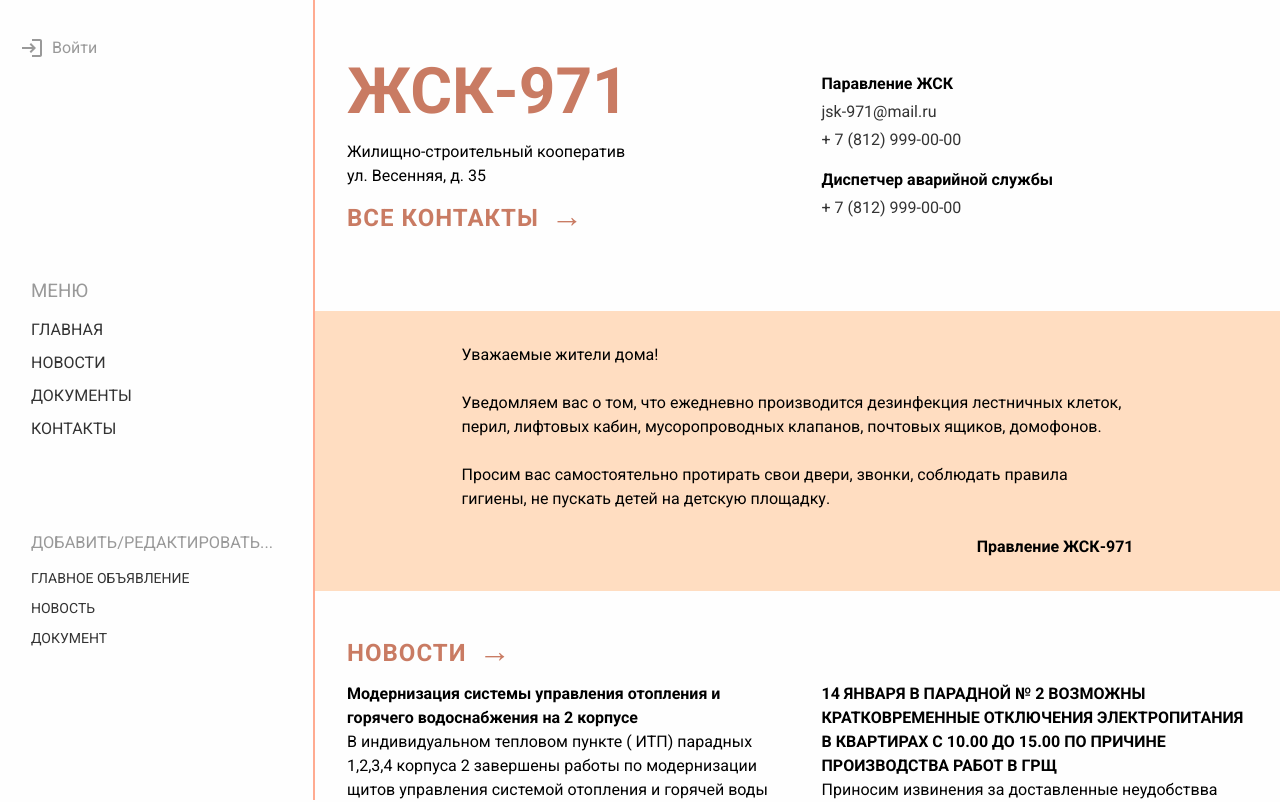
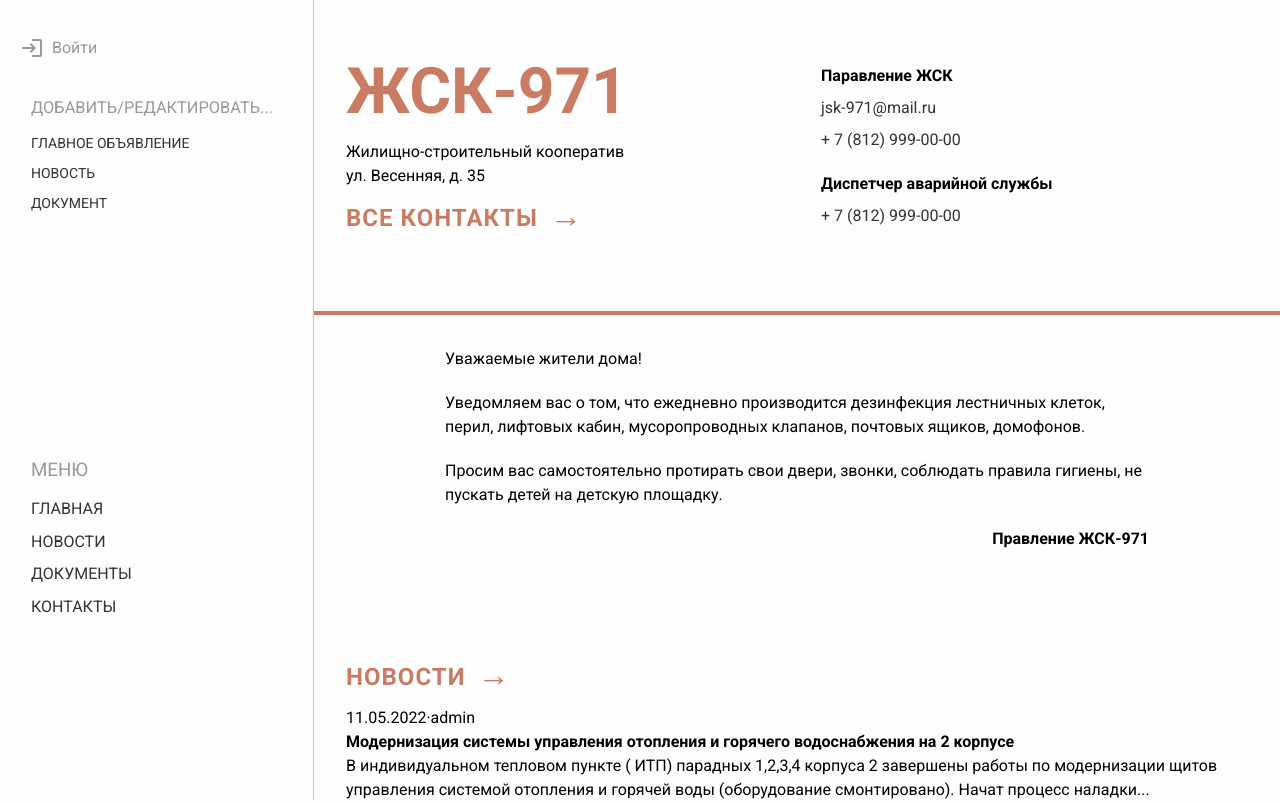
Before and after one commit to ianinazarenko/jsk-website, a React (Create React App) app in the folder client/: page / in a window 1280 px wide. Shown: the top 802 px of the page. Built offline with nearby package versions, Linux system fonts and the light colour scheme.

Commit message:
FE: styles changes

```diff
--- a/client/public/index.html
+++ b/client/public/index.html
@@ -1,14 +1,13 @@
 <!DOCTYPE html>
 <html lang="en">
   <head>
-    <meta charset="utf-8" />
+    <!-- <meta charset="utf-8" /> -->
+    <meta charset="windows-1252" />
     <link rel="icon" href="%PUBLIC_URL%/favicon.ico" />
     <meta name="viewport" content="width=device-width, initial-scale=1" />
     <meta name="theme-color" content="#000000" />
-    <meta
-      name="description"
-      content="Web site created using create-react-app"
-    />
+    <meta name="description" content="Web site created using create-react-app" />
+    <meta name="theme-color" content="#c97b63" />
     <link rel="apple-touch-icon" href="%PUBLIC_URL%/logo192.png" />
     <!--
       manifest.json provides metadata used when your web app is installed on a
--- a/client/src/components/Home/Announcement.tsx
+++ b/client/src/components/Home/Announcement.tsx
@@ -1,9 +1,11 @@
 import styled from 'styled-components'
+import Button from '@mui/material/Button'
 
 export default function Announcement() {
   return (
     <Wrapper className='g--section'>
-      <article className='g--centered'>
+      <article className='g--section-centered'>
+        <div className='content'>
           <p>Уважаемые жители дома!</p>
           <p>
             Уведомляем вас о том, что ежедневно производится дезинфекция лестничных клеток, перил,
@@ -13,15 +15,32 @@ export default function Announcement() {
             Просим вас самостоятельно протирать свои двери, звонки, соблюдать правила гигиены, не
             пускать детей на детскую площадку.
           </p>
+          <div className='footer'>
+            <span>{/* <Button variant='text'>Изменить</Button> */}</span>
             <p className='signature'>Правление ЖСК-971</p>
+          </div>
+        </div>
       </article>
     </Wrapper>
   )
 }
 
 const Wrapper = styled.section`
-  background-color: var(--clr-light);
-  /* padding: 1.25rem; */
+  /* padding-left: 0;
+  padding-right: 0; */
+  padding: 2rem 0;
+  background-color: var(--clr-whitesmoke);
+  border-top: 0.25rem solid var(--clr-dark);
+
+  p {
+    margin-bottom: 1.25rem;
+  }
+
+  .footer {
+    display: flex;
+    justify-content: space-between;
+    align-items: center;
+  }
 
   .signature {
     text-align: right;
@@ -30,10 +49,21 @@ const Wrapper = styled.section`
   }
 
   @media (min-width: 768px) {
+    background-color: transparent;
+    border-top: none;
+    /* padding: 1rem 0; */
+
     article {
-      /* max-width: 648px;
-      margin-left: auto;
-      margin-right: auto; */
+      background-color: var(--clr-whitesmoke);
+      border-bottom-left-radius: 2rem;
+      border-bottom-right-radius: 2rem;
+      border-top: 0.25rem solid var(--clr-dark);
+      padding: 2rem 2.5rem;
+    }
+
+    .content {
+      max-width: 44rem;
+      margin: 0 auto;
     }
   }
 `
--- a/client/src/components/Home/Hero.tsx
+++ b/client/src/components/Home/Hero.tsx
@@ -6,7 +6,7 @@ import HeroHeader from './HeroHeader'
 export default function Hero() {
   return (
     <section className='g--section'>
-      <Wrapper className='g--centered'>
+      <Wrapper className='g--section-centered'>
         <div>
           <HeroHeader />
           <AppLink title='Все контакты' to='/contacts' />
@@ -28,25 +28,25 @@ const Wrapper = styled.div`
   margin-top: 0.75rem;
   display: grid;
   grid-template-columns: 1fr;
-  grid-template-rows: auto 1fr auto;
+  grid-template-rows: auto 1fr;
   row-gap: 2rem;
 
   .contacts {
     display: grid;
     grid-template-columns: 1fr;
     grid-template-rows: repeat(auto-fill, auto);
-    row-gap: 1rem;
+    row-gap: 1.25rem;
   }
 
   @media (min-width: 768px) {
     grid-template-columns: 1fr 1fr;
-    grid-template-rows: 1fr auto;
+    grid-template-rows: 1fr;
     align-items: center;
     column-gap: 3rem;
   }
 
-  @media (min-width: 1170px) {
+  /* @media (min-width: 1170px) {
     max-width: 960px;
     display: grid;
-  }
+  } */
 `
--- a/client/src/components/Home/HeroHeader.tsx
+++ b/client/src/components/Home/HeroHeader.tsx
@@ -19,11 +19,13 @@ const Wrapper = styled.div`
     color: var(--clr-dark);
     font-weight: 700;
     margin-bottom: 0;
+    font-family: var(--font-display);
   }
 
   .header-desc {
     margin-bottom: 2.5rem;
     margin-bottom: 0;
+    font-family: var(--font-display);
   }
 
   @media (min-width: 960px) {
--- a/client/src/components/Home/NewsFeed.tsx
+++ b/client/src/components/Home/NewsFeed.tsx
@@ -8,9 +8,8 @@ const newsSampleData = [
     text: 'В индивидуальном тепловом пункте ( ИТП) парадных 1,2,3,4 корпуса 2 завершены работы по модернизации щитов управления системой отопления и горячей воды (оборудование смонтировано). Начат процесс наладки...',
   },
   {
-    title:
-      '14 ЯНВАРЯ В ПАРАДНОЙ № 2 ВОЗМОЖНЫ КРАТКОВРЕМЕННЫЕ ОТКЛЮЧЕНИЯ ЭЛЕКТРОПИТАНИЯ В КВАРТИРАХ С 10.00 ДО 15.00 ПО ПРИЧИНЕ ПРОИЗВОДСТВА РАБОТ В ГРЩ',
-    text: 'Приносим извинения за доставленные неудобствва',
+    title: 'Парадная №2: объявдение',
+    text: '14 января в Парадной №2 возможны кратковременные отключения электнопитания в квартирах с 10.00 до 15.00 по причины производства работ в ГРЩ. \n Приносим извинения за доставленные неудобства',
   },
   // {
   //   title:
@@ -27,7 +26,7 @@ const newsSampleData = [
 export default function NewsFeed() {
   return (
     <section className='g--section '>
-      <Wrapper className='g--centered'>
+      <Wrapper className='g--section-centered'>
         <AppLink title='Новости' to='/news' />
         <div className='news-container'>
           {newsSampleData.map((news, index) => (
@@ -45,11 +44,7 @@ const Wrapper = styled.div`
     grid-template-columns: 1fr;
     grid-gap: 3rem;
   }
-  @media (min-width: 1170px) {
-    max-width: 960px;
-    margin-left: auto;
-    margin-right: auto;
-
+  @media (min-width: 1441px) {
     .news-container {
       grid-template-columns: 1fr 1fr;
     }
--- a/client/src/components/Home/NewsSample.tsx
+++ b/client/src/components/Home/NewsSample.tsx
@@ -1,6 +1,11 @@
 export default function NewsSample({ title, text }: { title: string; text: string }) {
   return (
     <div>
+      <div>
+        <span className='g--date-text'>11.05.2022</span>
+        <span className='g--dot-text'>&#183;</span>
+        <span className='g--author-text'>admin</span>
+      </div>
       <h4>{title}</h4>
       <p>{text}</p>
     </div>
--- a/client/src/components/common/ContactsShort.tsx
+++ b/client/src/components/common/ContactsShort.tsx
@@ -4,23 +4,34 @@ export default function ContactsShort({
   title,
   phone,
   email,
+  align = 'left',
 }: {
   title: string
   phone?: string
   email?: string
+  align?: 'left' | 'right'
 }) {
   return (
-    <Container>
+    <Container align={align}>
       <strong>{title}</strong>
-      {email && <a href={`mailto:${email}`}>{email}</a>}
-      {phone && <a href={`tel:${phone}`}>{phone}</a>}
+      {email && (
+        <a href={`mailto:${email}`} className='g--clickable-contact'>
+          {email}
+        </a>
+      )}
+      {phone && (
+        <a href={`tel:${phone}`} className='g--clickable-contact'>
+          {phone}
+        </a>
+      )}
     </Container>
   )
 }
 
-const Container = styled.div`
+const Container = styled.div<{ align: string }>`
   display: grid;
   grid-template-columns: 1fr;
   grid-template-rows: repeat(auto-fill, 1fr);
-  row-gap: 0.25rem;
+  row-gap: 0.5rem;
+  text-align: ${(props) => props.align};
 `
--- a/client/src/components/common/DesktopSidebar.tsx
+++ b/client/src/components/common/DesktopSidebar.tsx
@@ -36,6 +36,21 @@ export default function DesktopSidebar() {
         )}
       </section>
 
+      <section className='sub-menu-container'>
+        <h3>Добавить/Редактировать...</h3>
+        <ul>
+          <Link to='/'>
+            <li className='g--hover-link'>Главное объявление</li>
+          </Link>
+          <Link to='/news'>
+            <li className='g--hover-link'>Новость</li>
+          </Link>
+          <Link to='/documents'>
+            <li className='g--hover-link'>Документ</li>
+          </Link>
+        </ul>
+      </section>
+
       <section className='menu-container'>
         <h3>Меню</h3>
         <ul>
@@ -53,21 +68,6 @@ export default function DesktopSidebar() {
           </Link>
         </ul>
       </section>
-
-      <section className='sub-menu-container'>
-        <h3>Добавить/Редактировать...</h3>
-        <ul>
-          <Link to='/'>
-            <li className='g--hover-link'>Главное объявление</li>
-          </Link>
-          <Link to='/news'>
-            <li className='g--hover-link'>Новость</li>
-          </Link>
-          <Link to='/documents'>
-            <li className='g--hover-link'>Документ</li>
-          </Link>
-        </ul>
-      </section>
     </Wrapper>
   )
 }
@@ -81,9 +81,10 @@ const Wrapper = styled.aside`
     top: 0;
     height: 100vh;
     background-color: var(--clr-white);
-    border-right: 2px solid var(--clr-primary);
+    border-right: 1px solid #c4c4c4;
     display: grid;
-    grid-template-rows: 1fr 1fr 1fr;
+    grid-template-rows: auto 1fr 1fr;
+    row-gap: 2rem;
     padding: 1.25rem;
     padding-right: 2rem;
 
@@ -94,6 +95,11 @@ const Wrapper = styled.aside`
       padding: 0.25rem 0.5rem;
       border-left: 3px solid transparent;
     }
+
+    /* h3,
+    ul {
+      text-align: right;
+    } */
 
     /* ACCOUNT */
     .account-container {
--- a/client/src/components/common/Footer.tsx
+++ b/client/src/components/common/Footer.tsx
@@ -5,8 +5,13 @@ export default function Footer() {
 }
 
 const Wrapper = styled.footer`
+  color: var(--clr-dark);
   background-color: var(--clr-light);
   text-align: center;
   padding: 1rem 1.25rem;
-  color: var(--clr-dark);
+
+  @media (min-width: 768px) {
+    margin-top: 2rem;
+    background-color: var(--clr-whitesmoke);
+  }
 `
--- a/client/src/components/common/MobileSidebar.tsx
+++ b/client/src/components/common/MobileSidebar.tsx
@@ -52,6 +52,7 @@ const Container = styled.nav`
   padding-left: 1.25rem;
   position: sticky;
   bottom: 0;
+  overflow-x: hidden;
 
   .login-icon-container {
     line-height: 1;
```
Lines whose indentation alone changed are shown as unchanged.
